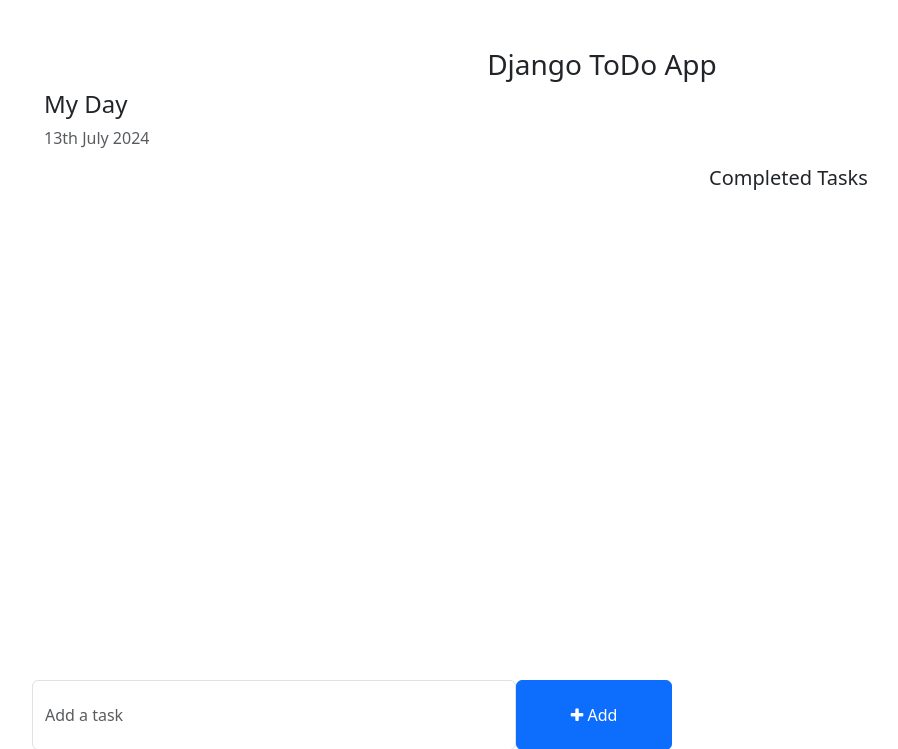
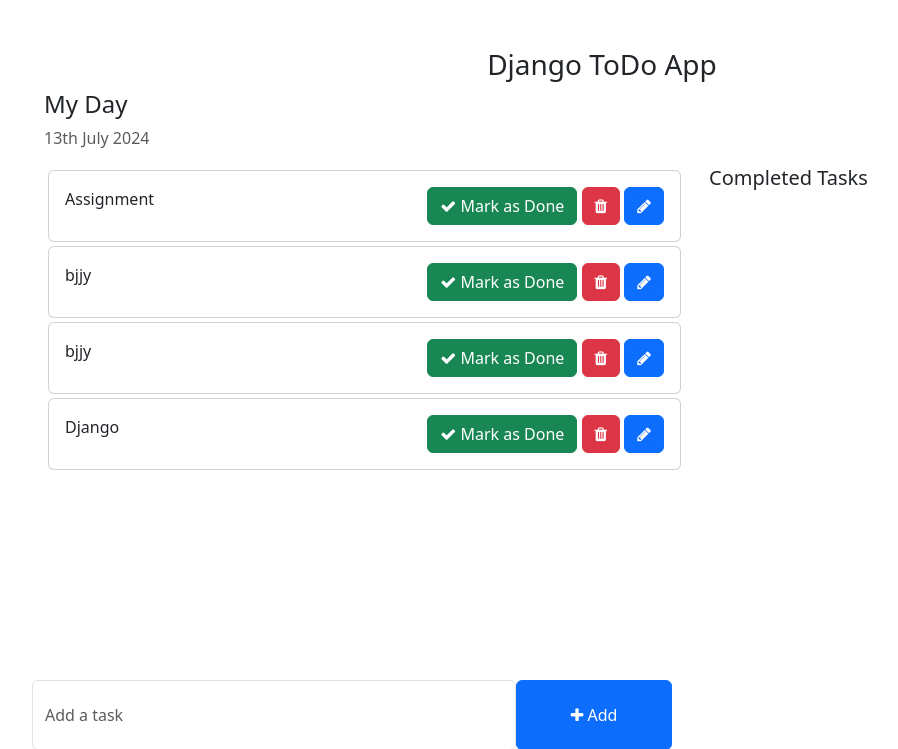
Before and after one commit to Resultyst/todo_django, a Django app: template templates/home.html in a window 1280 px wide. Shown: the top 749 px of the page, without its empty margins (38-936 px from the left). Run offline with Django 5.2, Linux system fonts and the light colour scheme; the template is opened without the code that fills it: values that come from a table or form of the project are taken from there, others are empty; data comes from the database, SQL or seed files in the repository; both versions use the stored data as it was after the commit.

Commit message:
add task functionality

```diff
--- a/templates/home.html
+++ b/templates/home.html
@@ -1,3 +1,4 @@
+{% load static %}
 <!DOCTYPE html>
 <html lang="en">
 <head>
@@ -31,9 +32,9 @@
                     <div class="card-body">
                         {{ task.task }}
                         <span style="position: relative; float: right;">
-                            <a href="{% url 'mark_as_done' task.pk %}" class="btn btn-success"><i class="fa fa-check"></i> Mark as Done</a>
-                            <a href="{% url 'delete_task' task.id %}" class="btn btn-danger"><i class="fa fa-trash"></i></a>
-                            <a href="{% url 'edit_task' task.id %}" class="btn btn-primary"><i class="fa fa-pencil"></i></a>
+                            <a  class="btn btn-success"><i class="fa fa-check"></i> Mark as Done</a>
+                            <a  class="btn btn-danger"><i class="fa fa-trash"></i></a>
+                            <a  class="btn btn-primary"><i class="fa fa-pencil"></i></a>
                         </span>
                     </div>
                 </div>
@@ -57,7 +58,7 @@
         <div class="row">
             <div class="col-md-6 col-lg-6 p-0" style="position: absolute; bottom: 50px;">
                 <!-- To Do Form -->
-                <form action="{% url 'addTask' %}" method="POST">
+                <form action="{% url 'addTask' %}" method = "POST">
                     {% csrf_token %}
                     <div class="form-group">
                         <span style="display: flex;">
--- /dev/null
+++ b/todo/apps.py
@@ -0,0 +1,6 @@
+from django.apps import AppConfig
+
+
+class TodoConfig(AppConfig):
+    default_auto_field = 'django.db.models.BigAutoField'
+    name = 'todo'
--- /dev/null
+++ b/todo/models.py
@@ -0,0 +1,10 @@
+from django.db import models
+
+class Task(models.Model):
+    task = models.CharField(max_length = 250)
+    is_completed = models.BooleanField(default = False)
+    created_at = models.DateTimeField(auto_now_add = True)
+    updated_at = models.DateTimeField(auto_now = True)
+
+    def __str__(self):
+        return self.task
--- /dev/null
+++ b/todo/tests.py
@@ -0,0 +1,3 @@
+from django.test import TestCase
+
+# Create your tests here.
--- /dev/null
+++ b/todo/urls.py
@@ -0,0 +1,7 @@
+from django.urls import path
+
+from . import views
+
+urlpatterns = [
+    path('addTask/',views.addTask, name = 'addTask'),
+]
--- a/todo_main/settings.py
+++ b/todo_main/settings.py
@@ -37,6 +37,7 @@ INSTALLED_APPS = [
     'django.contrib.sessions',
     'django.contrib.messages',
     'django.contrib.staticfiles',
+    'todo',
 ]
 
 MIDDLEWARE = [
--- a/todo_main/urls.py
+++ b/todo_main/urls.py
@@ -15,10 +15,13 @@ Including another URLconf
     2. Add a URL to urlpatterns:  path('blog/', include('blog.urls'))
 """
 from django.contrib import admin
-from django.urls import path
+from django.urls import path, include
 from . import views
 
 urlpatterns = [
     path('admin/', admin.site.urls),
     path('',views.home, name ='home'),
+
+    #TODO
+    path('todo/',include('todo.urls')),
 ]
```
Also changed, not shown: todo/admin.py (added, +8 -0 lines), todo/views.py (added, +8 -0 lines), todo_main/views.py (+6 -1 lines), db.sqlite3, todo/__init__.py (added), todo/migrations/0001_initial.py (added), todo/migrations/__init__.py (added).
